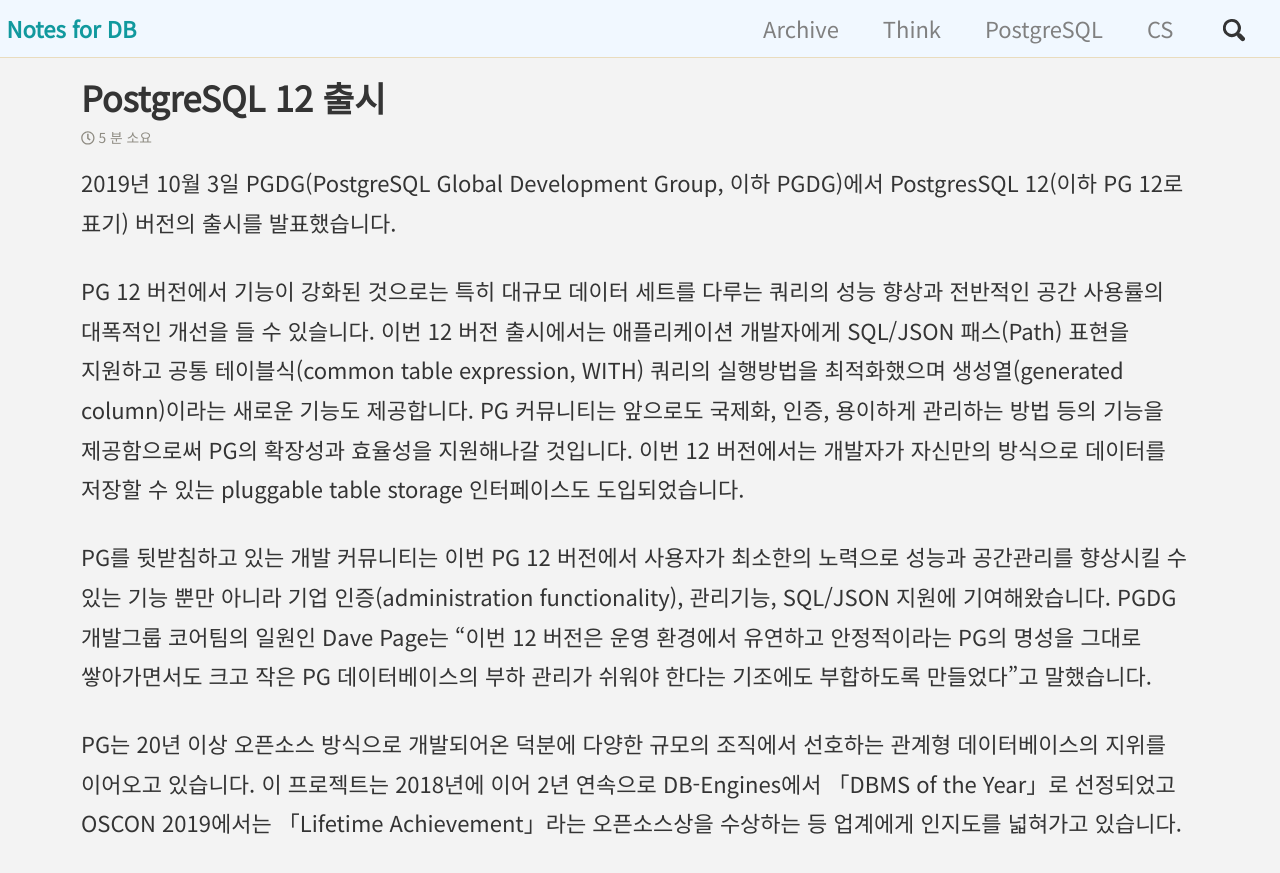
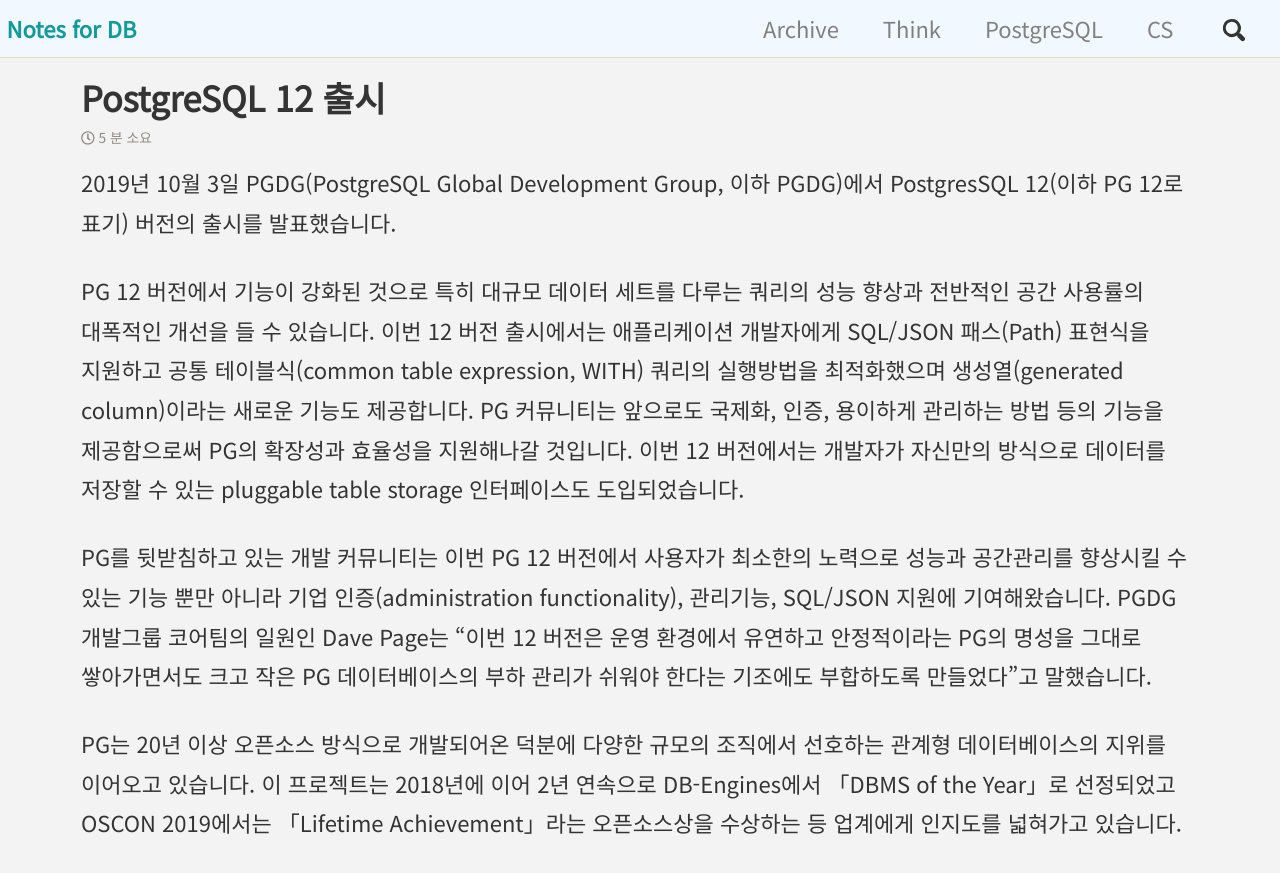
Before and after one commit to coiy/coiy.github.io, a Jekyll site: the page built from _posts/2019-10-16-Postgres12_New_Features.md, in a window 1280 px wide and 900 px high. Shown: the top 873 px of the window. Built offline with Jekyll 4.4.1, drawn with Linux system fonts in a browser that asks for light colours; cached includes are drawn as plain includes.

Commit message:
typing error updated.

```diff
--- a/_posts/2019-10-16-Postgres12_New_Features.md
+++ b/_posts/2019-10-16-Postgres12_New_Features.md
@@ -9,7 +9,7 @@ comments: false
 
 2019년 10월 3일 PGDG(PostgreSQL Global Development Group, 이하 PGDG)에서 PostgresSQL 12(이하 PG 12로 표기) 버전의 출시를 발표했습니다.
 
-PG 12 버전에서 기능이 강화된 것으로는 특히 대규모 데이터 세트를 다루는 쿼리의 성능 향상과 전반적인 공간 사용률의 대폭적인 개선을 들 수 있슬니다. 이번 12 버전 출시에서는 애플리케이션 개발자에게 SQL/JSON 패스(Path) 표현을 지원하고 공통 테이블식(common table expression, WITH) 쿼리의 실행방법을 최적화했으며 생성열(generated column)이라는 새로운 기능도 제공합니다. PG 커뮤니티는 앞으로도 국제화, 인증, 용이하게 관리하는 방법 등의 기능을 제공함으로써 PG의 확장성과 효율성을 지원해나갈 것입니다. 이번 12 버전에서는 개발자가 자신만의 방식으로 데이터를 저장할 수 있는 pluggable table storage 인터페이스도 도입되었습니다.
+PG 12 버전에서 기능이 강화된 것으로 특히 대규모 데이터 세트를 다루는 쿼리의 성능 향상과 전반적인 공간 사용률의 대폭적인 개선을 들 수 있습니다. 이번 12 버전 출시에서는 애플리케이션 개발자에게 SQL/JSON 패스(Path) 표현식을 지원하고 공통 테이블식(common table expression, WITH) 쿼리의 실행방법을 최적화했으며 생성열(generated column)이라는 새로운 기능도 제공합니다. PG 커뮤니티는 앞으로도 국제화, 인증, 용이하게 관리하는 방법 등의 기능을 제공함으로써 PG의 확장성과 효율성을 지원해나갈 것입니다. 이번 12 버전에서는 개발자가 자신만의 방식으로 데이터를 저장할 수 있는 pluggable table storage 인터페이스도 도입되었습니다.
 
 PG를 뒷받침하고 있는 개발 커뮤니티는 이번 PG 12 버전에서 사용자가 최소한의 노력으로 성능과 공간관리를 향상시킬 수 있는 기능 뿐만 아니라 기업 인증(administration functionality), 관리기능, SQL/JSON 지원에 기여해왔습니다. PGDG 개발그룹 코어팀의 일원인 Dave Page는 "이번 12 버전은 운영 환경에서 유연하고 안정적이라는 PG의 명성을 그대로 쌓아가면서도 크고 작은 PG 데이터베이스의 부하 관리가 쉬워야 한다는 기조에도 부합하도록 만들었다"고 말했습니다.
 
```
